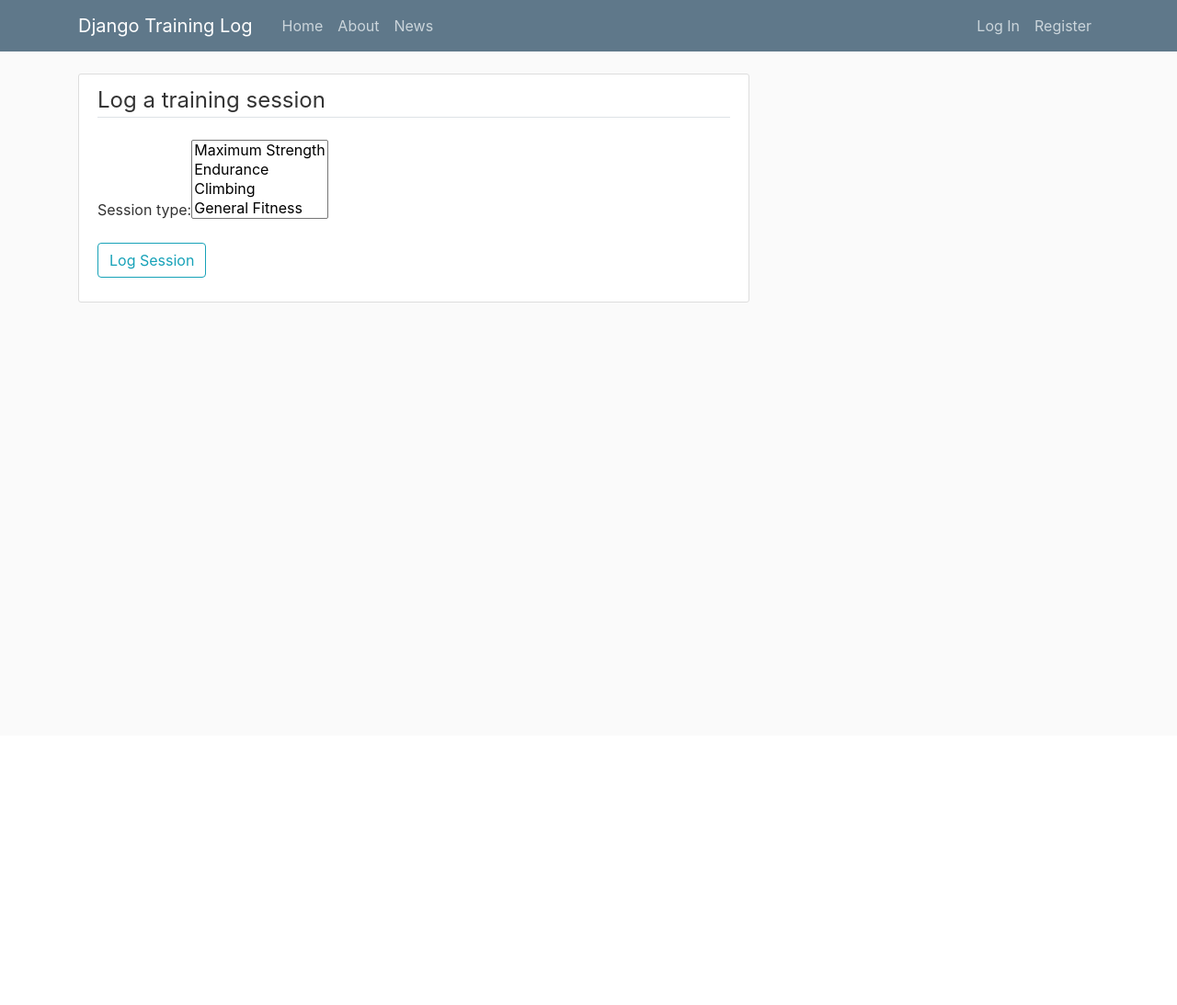
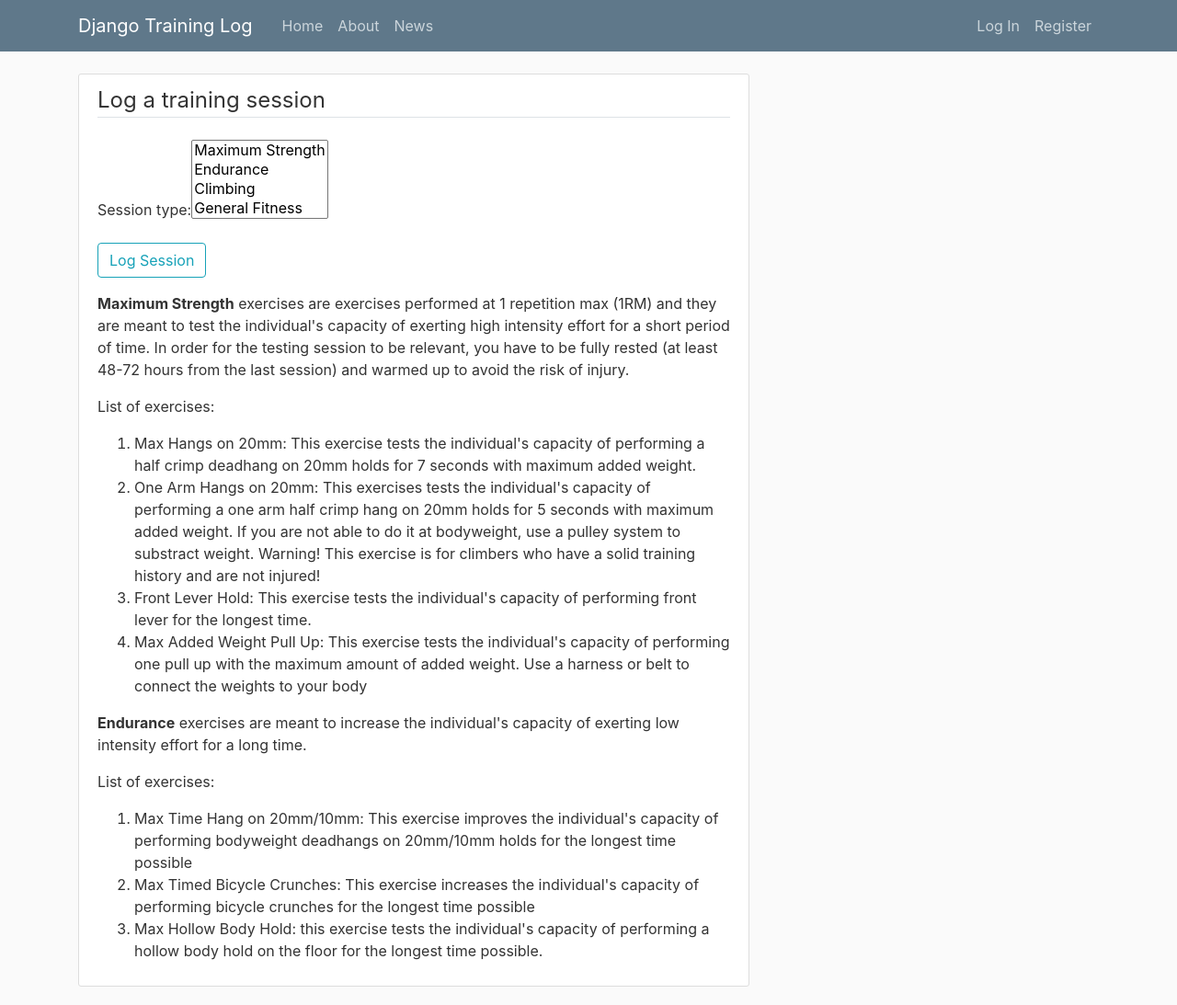
Before and after one commit to UVlad93/siit_project, a Django app: page /log/ in a window 1280 px wide. Shown: the whole page at 92% size. Before the commit the page ends 329 px from the top, so only its background shows below. Run offline with Django 3.2, Linux system fonts and the light colour scheme; some libraries are stand-ins or nearby versions.

Commit message:
Added CRUD operations

```diff
--- a/training_log/templates/training_log/home.html
+++ b/training_log/templates/training_log/home.html
@@ -8,7 +8,7 @@
               <a class="mr-2" href="#">{{ log.session_type }}</a>
               <small class="text-muted">{{ log.date_posted|date:"F d, Y" }}</small>
             </div>
-            <h2><a class="article-title" href="#">{{ log.session_type }}</a></h2>
+            <h2><a class="article-title" href="{% url 'training_log-detail' log.id %}">{{ log.session_type }}</a></h2>
             <p class="article-content">{{ log.comments }}</p>
           </div>
         </article>
--- a/training_log/templates/training_log/log_session.html
+++ b/training_log/templates/training_log/log_session.html
@@ -11,5 +11,41 @@
                 <button class="btn btn-outline-info" type="submit">Log Session</button>
             </div>
         </form>
+        <div class="aricle">
+            <p><b>Maximum Strength</b> exercises are exercises performed at 1 repetition max (1RM) and they
+            are meant to test the individual's capacity of exerting high intensity effort for a
+            short period of time. In order for the testing session to be relevant, you have
+            to be fully rested (at least 48-72 hours from the last session) and warmed up
+            to avoid the risk of injury.</p>
+            <p>List of exercises:</p>
+            <ol>
+            <li>Max Hangs on 20mm: This exercise tests the individual's capacity of performing a
+            half crimp deadhang on 20mm holds for 7 seconds with maximum added weight.</li>
+            <li>One Arm Hangs on 20mm: This exercises tests the individual's capacity of performing
+            a one arm half crimp hang on 20mm holds for 5 seconds with maximum added weight. If
+            you are not able to do it at bodyweight, use a pulley system to substract weight.
+            Warning! This exercise is for climbers who have a solid training history and are
+            not injured!</li>
+            <li>Front Lever Hold: This exercise tests the individual's capacity of performing
+            front lever for the longest time.</li>
+            <li>Max Added Weight Pull Up: This exercise tests the individual's capacity of
+            performing one pull up with the maximum amount of added weight. Use a harness
+            or belt to connect the weights to your body </li>
+            </ol>
+        </div>
+        <div class='article'>
+            <p><b>Endurance</b> exercises are meant to increase the individual's capacity of exerting
+            low intensity effort for a long time.</p>
+            <p>List of exercises:</p>
+            <ol>
+            <li>Max Time Hang on 20mm/10mm: This exercise improves the individual's capacity
+            of performing bodyweight deadhangs on 20mm/10mm holds for the longest time
+            possible</li>
+            <li>Max Timed Bicycle Crunches: This exercise increases the individual's capacity
+            of performing bicycle crunches for the longest time possible</li>
+            <li>Max Hollow Body Hold: this exercise tests the individual's capacity of
+            performing a hollow body hold on the floor for the longest time possible.</li>
+            </ol>
+        </div>
     </div>
 {% endblock content %}
--- a/training_log/urls.py
+++ b/training_log/urls.py
@@ -5,5 +5,8 @@ urlpatterns = [
     path('', views.home, name='home'),
     path('about/', views.about, name='about'),
     path('log/', views.log_session, name='log-session'),
-    path('log-details/', views.log_details, name='log-details')
+    path('log-details/', views.log_details, name='log-details'),
+    path('training_log/<int:pk>/', views.TrainingLogDetail.as_view(), name='training_log-detail'),
+    path('training_log/<int:pk>/update', views.TrainingLogUpdate.as_view(), name='training_log-update'),
+    path('training_log/<int:pk>/delete', views.TrainingLogDelete.as_view(), name='training_log-delete')
 ]
--- a/training_log/views.py
+++ b/training_log/views.py
@@ -1,9 +1,12 @@
+from django.views.generic.edit import DeleteView, UpdateView
 from .forms import TrainingLogCompleteForm, TrainingLogSessionForm
 from django.shortcuts import render, redirect
 from .models import SessionType, TrainingLog, Exercise
 from django.contrib import messages
 from django import forms
 from django.contrib.auth.decorators import login_required
+from django.contrib.auth.mixins import LoginRequiredMixin, UserPassesTestMixin
+from django.views.generic import DetailView
 
 # Create your views here.
 def about(request):
@@ -56,3 +59,33 @@ def log_details(request):
     else:
         form = TrainingLogCompleteForm()
     return render(request, 'training_log/log_details.html', {'form':form})
+
+
+class TrainingLogDetail(LoginRequiredMixin, DetailView):
+    model = TrainingLog
+
+
+class TrainingLogUpdate(LoginRequiredMixin, UserPassesTestMixin, UpdateView):
+    model = TrainingLog
+    fields = ['comments', 'date_posted']
+    success_url = '/'
+
+    def form_valid(self, form):
+        form.instance.author = self.request.user
+        return super().form_valid(form)
+
+    def test_func(self):
+        log = self.get_object()
+        if self.request.user == log.author:
+            return True
+        return False
+
+class TrainingLogDelete(LoginRequiredMixin, UserPassesTestMixin, DeleteView):
+    model =  TrainingLog
+    success_url = '/'
+
+    def test_func(self):
+        log = self.get_object()
+        if self.request.user == log.author:
+            return True
+        return False
```
Also changed, not shown: training_log/templates/training_log/traininglog_confirm_delete.html (added, +16 -0 lines), training_log/templates/training_log/traininglog_detail.html (added, +23 -0 lines), training_log/templates/training_log/traininglog_form.html (added, +16 -0 lines), db.sqlite3.
